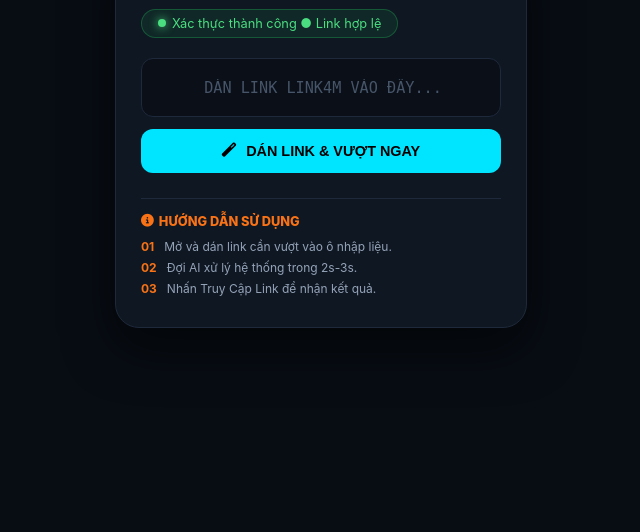
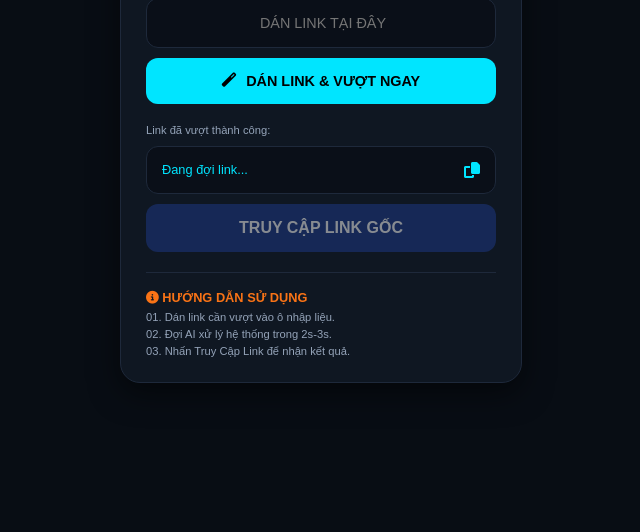
Before and after one commit to ttduy41/V-t-link-free, a website: page index.html in a window 1280 px wide. Shown: the part 268-800 px from the top of the page, without its empty margins (319-959 px from the left). Drawn offline with Linux system fonts and the light colour scheme.

Commit message:
Refactor HTML structure and styles for clarity

```diff
--- a/index.html
+++ b/index.html
@@ -6,323 +6,85 @@
     <title>Vượt Link4m Free V1</title>
     <link rel="stylesheet" href="https://cdnjs.cloudflare.com/ajax/libs/font-awesome/6.4.0/css/all.min.css">
     <style>
-        :root {
-            --bg-body: #080d14;
-            --bg-card: #0f1722;
-            --accent-cyan: #00e5ff;
-            --accent-blue: #2563eb;
-            --text-main: #ffffff;
-            --text-dim: #94a3b8;
-            --border-color: #1e293b;
-        }
-
-        body {
-            background-color: var(--bg-body);
-            color: var(--text-main);
-            font-family: 'Inter', system-ui, -apple-system, sans-serif;
-            display: flex;
-            justify-content: center;
-            align-items: center;
-            min-height: 100vh;
-            margin: 0;
-            overflow: hidden;
-        }
-
-        /* Container chính giống Video */
-        .card {
-            width: 360px;
-            background: var(--bg-card);
-            border-radius: 24px;
-            padding: 25px;
-            box-shadow: 0 20px 50px rgba(0,0,0,0.6);
-            border: 1px solid var(--border-color);
-            position: relative;
-        }
-
-        /* Tiêu đề trên cùng */
-        .brand-header {
-            display: flex;
-            align-items: center;
-            justify-content: space-between;
-            margin-bottom: 25px;
-        }
-
-        .brand-title {
-            font-size: 1.1rem;
-            font-weight: 800;
-            letter-spacing: 0.5px;
-        }
-
-        /* Tag trạng thái xanh lá */
-        .status-container {
-            margin-bottom: 20px;
-        }
-
-        .status-tag {
-            background: rgba(34, 197, 94, 0.1);
-            color: #4ade80;
-            padding: 6px 16px;
-            border-radius: 20px;
-            font-size: 0.8rem;
-            border: 1px solid rgba(34, 197, 94, 0.3);
-            display: inline-flex;
-            align-items: center;
-            gap: 6px;
-        }
-
-        .dot {
-            height: 8px;
-            width: 8px;
-            background-color: #4ade80;
-            border-radius: 50%;
-            display: inline-block;
-            box-shadow: 0 0 10px #4ade80;
-        }
-
-        /* Ô nhập link */
-        .input-wrapper {
-            background: #0a0f18;
-            border: 1px solid var(--border-color);
-            border-radius: 12px;
-            padding: 18px;
-            margin-bottom: 12px;
-        }
-
-        input {
-            background: transparent;
-            border: none;
-            color: var(--accent-cyan);
-            width: 100%;
-            text-align: center;
-            font-size: 0.95rem;
-            font-family: 'monospace';
-            outline: none;
-        }
-
-        input::placeholder {
-            color: #475569;
-        }
-
-        /* Nút Dán Link & Vượt */
-        .btn-action {
-            background: var(--accent-cyan);
-            color: #000;
-            border: none;
-            width: 100%;
-            padding: 14px;
-            border-radius: 12px;
-            font-weight: 700;
-            font-size: 0.9rem;
-            cursor: pointer;
-            display: flex;
-            align-items: center;
-            justify-content: center;
-            gap: 10px;
-            transition: 0.3s;
-            margin-bottom: 15px;
-            text-transform: uppercase;
-        }
-
-        .btn-action:hover {
-            opacity: 0.9;
-            box-shadow: 0 0 20px rgba(0, 229, 255, 0.4);
-        }
-
-        /* Khu vực hiển thị kết quả */
-        #result-box {
-            display: none; /* Ẩn mặc định */
-            animation: fadeIn 0.5s ease;
-        }
-
-        .result-label {
-            font-size: 0.75rem;
-            color: var(--text-dim);
-            text-align: left;
-            margin-bottom: 8px;
-            margin-left: 5px;
-        }
-
-        .result-container {
-            background: #0a0f18;
-            border: 1px solid var(--border-color);
-            border-radius: 12px;
-            display: flex;
-            align-items: center;
-            padding: 12px 15px;
-            margin-bottom: 12px;
-        }
-
-        .link-text {
-            flex: 1;
-            font-size: 0.85rem;
-            color: var(--accent-cyan);
-            white-space: nowrap;
-            overflow: hidden;
-            text-overflow: ellipsis;
-        }
-
-        .copy-icon {
-            color: var(--accent-cyan);
-            cursor: pointer;
-            padding: 5px;
-            transition: 0.2s;
-        }
-
-        .copy-icon:hover {
-            transform: scale(1.2);
-        }
-
-        /* Nút Truy Cập Link màu xanh dương */
-        .btn-visit {
-            background: var(--accent-blue);
-            color: white;
-            text-decoration: none;
-            display: flex;
-            align-items: center;
-            justify-content: center;
-            padding: 14px;
-            border-radius: 12px;
-            font-weight: 700;
-            font-size: 0.9rem;
-            transition: 0.3s;
-        }
-
-        .btn-visit:hover {
-            background: #1d4ed8;
-            box-shadow: 0 0 20px rgba(37, 99, 235, 0.4);
-        }
-
-        /* Hướng dẫn sử dụng */
-        .guide {
-            margin-top: 25px;
-            text-align: left;
-            border-top: 1px solid var(--border-color);
-            padding-top: 15px;
-        }
-
-        .guide-title {
-            color: #f97316;
-            font-size: 0.8rem;
-            font-weight: 800;
-            margin-bottom: 10px;
-            display: flex;
-            align-items: center;
-            gap: 5px;
-        }
-
-        .step {
-            font-size: 0.75rem;
-            color: var(--text-dim);
-            margin-bottom: 6px;
-            display: flex;
-            gap: 10px;
-        }
-
-        .step span {
-            color: #f97316;
-            font-weight: bold;
-        }
-
-        @keyframes fadeIn {
-            from { opacity: 0; transform: translateY(10px); }
-            to { opacity: 1; transform: translateY(0); }
-        }
+        :root { --bg: #080d14; --card: #0f1722; --cyan: #00e5ff; --blue: #1e3a8a; --dim: #94a3b8; }
+        body { background: var(--bg); color: white; font-family: sans-serif; display: flex; justify-content: center; align-items: center; min-height: 100vh; margin: 0; }
+        .card { width: 350px; background: var(--card); border-radius: 20px; padding: 25px; border: 1px solid #1e293b; text-align: center; box-shadow: 0 10px 30px rgba(0,0,0,0.5); }
+        .header { display: flex; justify-content: space-between; align-items: center; margin-bottom: 20px; font-weight: bold; }
+        .status { background: rgba(34, 197, 94, 0.1); color: #4ade80; padding: 8px 15px; border-radius: 20px; font-size: 0.75rem; border: 1px solid rgba(34, 197, 94, 0.3); margin-bottom: 20px; display: inline-block; }
+        .input-box { background: #0a0f18; border: 1px solid #1e293b; border-radius: 12px; padding: 15px; margin-bottom: 10px; }
+        input { background: transparent; border: none; color: var(--cyan); width: 100%; text-align: center; outline: none; font-size: 0.9rem; }
+        .btn-bypass { background: var(--cyan); color: black; border: none; width: 100%; padding: 15px; border-radius: 12px; font-weight: bold; cursor: pointer; display: flex; align-items: center; justify-content: center; gap: 10px; font-size: 0.9rem; }
+        .res-area { text-align: left; margin-top: 20px; }
+        .res-box { background: #0a0f18; border: 1px solid #1e293b; border-radius: 12px; padding: 15px; display: flex; justify-content: space-between; align-items: center; margin: 10px 0; }
+        #linkRes { color: var(--cyan); font-size: 0.8rem; overflow: hidden; text-overflow: ellipsis; white-space: nowrap; flex: 1; }
+        .btn-visit { background: var(--blue); color: white; text-decoration: none; display: block; padding: 15px; border-radius: 12px; font-weight: bold; text-align: center; opacity: 0.5; pointer-events: none; transition: 0.3s; }
+        .guide { text-align: left; border-top: 1px solid #1e293b; margin-top: 20px; padding-top: 15px; }
+        .guide b { color: #f97316; font-size: 0.8rem; }
+        .step { font-size: 0.7rem; color: var(--dim); margin-top: 5px; }
     </style>
 </head>
 <body>
+<div class="card">
+    <div class="header"><span>Vượt Link4m Free V1</span><i class="fas fa-bolt" style="color:var(--cyan)"></i></div>
+    <div class="status">● Xác thực thành công ● Link hợp lệ</div>
+    <div class="input-box"><input type="text" id="urlInput" placeholder="DÁN LINK TẠI ĐÂY"></div>
+    <button class="btn-bypass" onclick="handleBypass()"><i class="fas fa-magic"></i> DÁN LINK & VƯỢT NGAY</button>
 
-<div class="card">
-    <div class="brand-header">
-        <div class="brand-title">Vượt Link4m Free V1</div>
-        <i class="fas fa-bolt" style="color: var(--accent-cyan);"></i>
-    </div>
-
-    <div class="status-container">
-        <div class="status-tag">
-            <span class="dot"></span> Xác thực thành công ● Link hợp lệ
+    <div class="res-area">
+        <div style="font-size:0.7rem; color:var(--dim)">Link đã vượt thành công:</div>
+        <div class="res-box">
+            <span id="linkRes">Đang đợi link...</span>
+            <i class="fas fa-copy" onclick="copy()" style="color:var(--cyan); cursor:pointer; margin-left:10px;"></i>
         </div>
-    </div>
-
-    <div class="input-wrapper">
-        <input type="text" id="linkInput" placeholder="DÁN LINK LINK4M VÀO ĐÂY...">
-    </div>
-
-    <button class="btn-action" onclick="startBypass()">
-        <i class="fas fa-magic"></i> Dán Link & Vượt Ngay
-    </button>
-
-    <div id="result-box">
-        <div class="result-label">Link đã vượt thành công:</div>
-        <div class="result-container">
-            <div id="finalLink" class="link-text">Đang xử lý...</div>
-            <i class="fas fa-copy copy-icon" title="Sao chép" onclick="copyLink()"></i>
-        </div>
-
-        <a id="visitBtn" href="#" target="_blank" class="btn-visit">
-            TRUY CẬP LINK GỐC
-        </a>
+        <a id="visitBtn" href="#" target="_blank" class="btn-visit">TRUY CẬP LINK GỐC</a>
     </div>
 
     <div class="guide">
-        <div class="guide-title">
-            <i class="fas fa-info-circle"></i> HƯỚNG DẪN SỬ DỤNG
-        </div>
-        <div class="step"><span>01</span> Mở và dán link cần vượt vào ô nhập liệu.</div>
-        <div class="step"><span>02</span> Đợi AI xử lý hệ thống trong 2s-3s.</div>
-        <div class="step"><span>03</span> Nhấn Truy Cập Link để nhận kết quả.</div>
+        <b><i class="fas fa-info-circle"></i> HƯỚNG DẪN SỬ DỤNG</b>
+        <div class="step">01. Dán link cần vượt vào ô nhập liệu.</div>
+        <div class="step">02. Đợi AI xử lý hệ thống trong 2s-3s.</div>
+        <div class="step">03. Nhấn Truy Cập Link để nhận kết quả.</div>
     </div>
 </div>
 
 <script>
-    async function startBypass() {
-        const input = document.getElementById('linkInput');
-        const resultBox = document.getElementById('result-box');
-        const finalLinkTxt = document.getElementById('finalLink');
+    async function handleBypass() {
+        const input = document.getElementById('urlInput').value;
+        const resTxt = document.getElementById('linkRes');
         const visitBtn = document.getElementById('visitBtn');
 
-        if (!input.value.includes('link4m')) {
-            alert("Vui lòng dán đúng link Link4m!");
-            return;
-        }
+        if(!input) return alert("Vinh ơi dán link vào đã!");
 
-        // Hiện box kết quả và báo đang đợi
-        resultBox.style.display = 'block';
-        finalLinkTxt.innerText = "Vui lòng đợi trong 2s-3s...";
+        resTxt.innerText = "Vui lòng đợi trong 2s-3s...";
+        visitBtn.style.opacity = "0.5";
         visitBtn.style.pointerEvents = "none";
-        visitBtn.style.opacity = "0.5";
 
         try {
-            // Gọi đến API server.js bạn đã tạo
-            const response = await fetch(`/api/bypass?url=${encodeURIComponent(input.value)}`);
+            // Sử dụng window.location.origin để tự động khớp với link Render
+            const response = await fetch(`${window.location.origin}/api/bypass?url=${encodeURIComponent(input)}`);
             const data = await response.json();
 
-            // Giả lập thời gian chờ 2.5s cho đúng yêu cầu của bạn
             setTimeout(() => {
-                if (data.success) {
-                    finalLinkTxt.innerText = data.link;
+                if(data.success) {
+                    resTxt.innerText = data.link;
                     visitBtn.href = data.link;
+                    visitBtn.style.opacity = "1";
                     visitBtn.style.pointerEvents = "auto";
-                    visitBtn.style.opacity = "1";
                 } else {
-                    finalLinkTxt.innerText = "Lỗi: " + data.message;
+                    resTxt.innerText = data.message;
                 }
             }, 2500);
-
-        } catch (error) {
-            setTimeout(() => {
-                finalLinkTxt.innerText = "Lỗi kết nối Server!";
-            }, 2500);
+        } catch(e) {
+            resTxt.innerText = "Lỗi kết nối Server!";
         }
     }
-
-    function copyLink() {
-        const text = document.getElementById('finalLink').innerText;
-        if (text.includes('http')) {
-            navigator.clipboard.writeText(text);
-            alert("Đã sao chép link gốc!");
+    function copy() {
+        const t = document.getElementById('linkRes').innerText;
+        if(t.includes('http')) {
+            navigator.clipboard.writeText(t);
+            alert("Đã copy link thành công!");
         }
     }
 </script>
-
 </body>
-                </html>
+</html>
```
